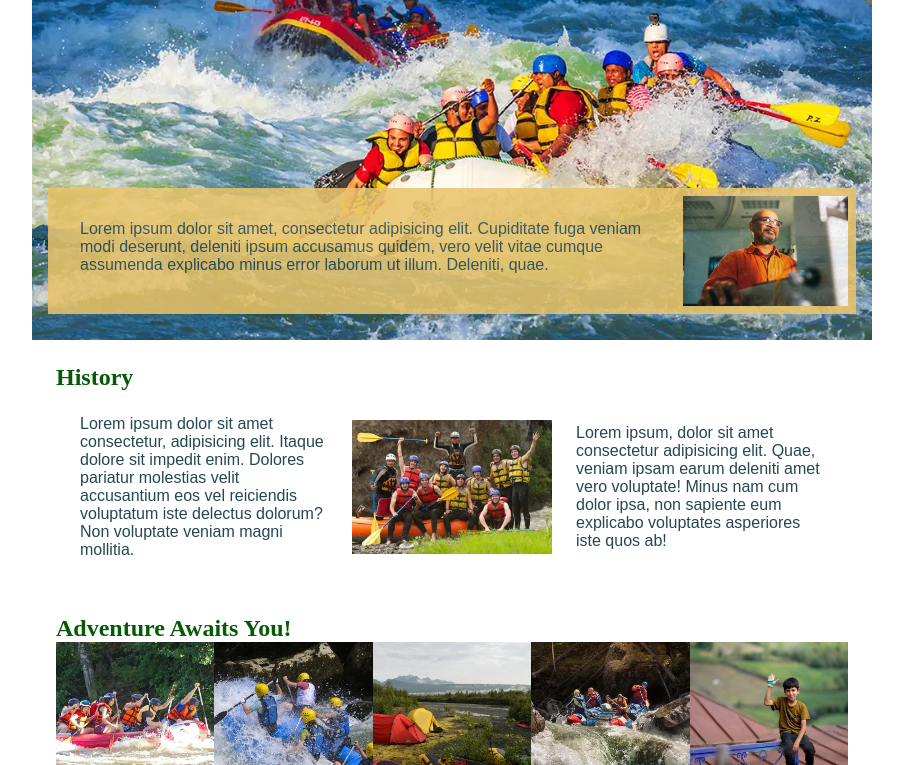
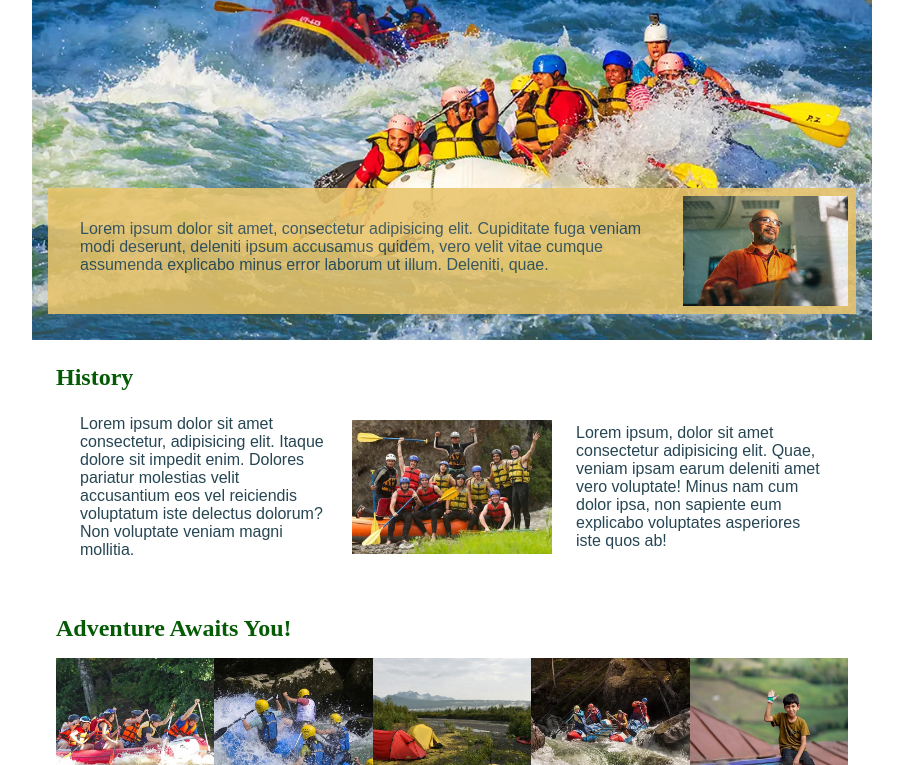
Before and after one commit to oldnbusted/wdd130, a plain HTML site: page wwr/about.html in a window 1280 px wide. Shown: the part 187-952 px from the top of the page, without its empty margins (188-1091 px from the left). Drawn offline with Linux system fonts and the light colour scheme.

Commit message:
fix a minor bug

```diff
--- a/wwr/styles/rafting.css
+++ b/wwr/styles/rafting.css
@@ -112,7 +112,7 @@ h1 {
 #adventures h2 {
     grid-column: 1 / -1;
     text-align: left;
-    padding-bottom: 1re;
+    padding-bottom: 1rem;
 }
 
 #adventures img {
```
